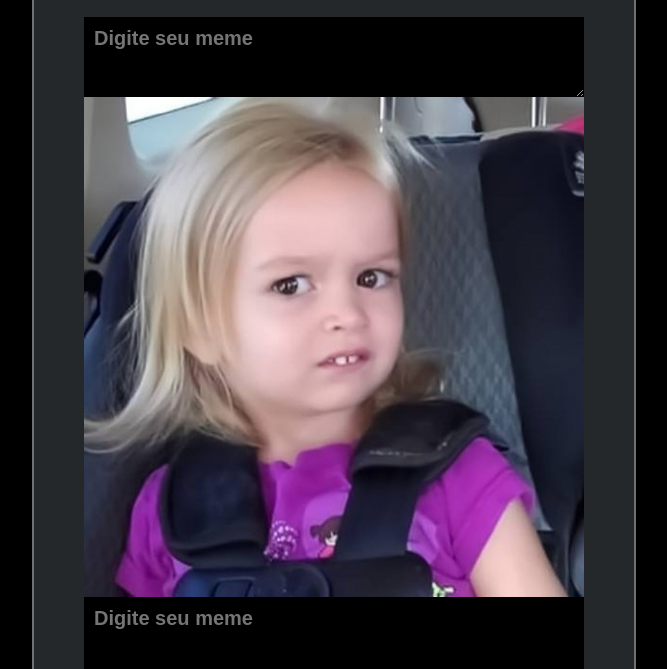
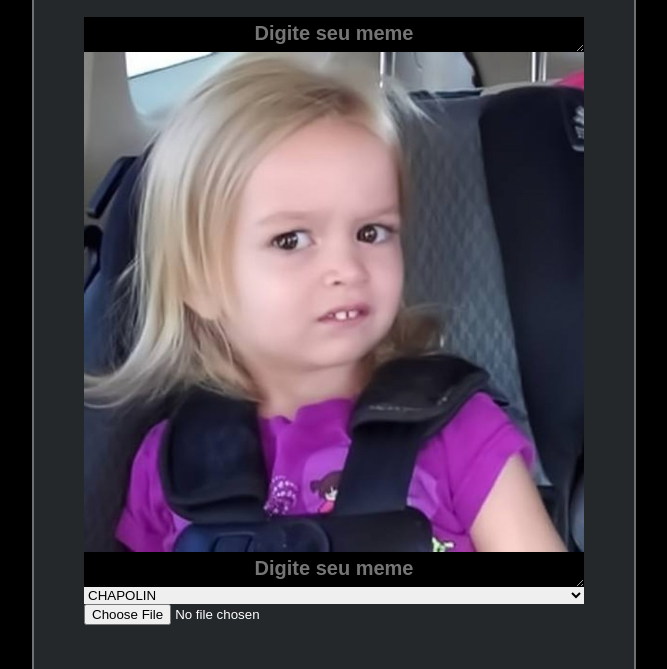
Before and after one commit to Evertonef/M-quina-de-Memes-com-Front-End, a plain HTML site: page index.html in a window 1280 px wide. Shown: the part 81-750 px from the top of the page, without its empty margins (306-973 px from the left). Drawn offline with Linux system fonts and the light colour scheme.

Commit message:
Atualização e Finalização do JavaScript

```diff
--- a/Styles/style.css
+++ b/Styles/style.css
@@ -59,10 +59,10 @@ body{
     width: 100%;
     resize:vertical;
     border: none;
-    padding: 10px;
-
+    padding: 5px;
+    text-align: center;
     overflow: hidden;
-    height: 80px;
+    height: 35px;
 
     outline: none;
 
--- a/index.html
+++ b/index.html
@@ -39,13 +39,13 @@
 
   <div class="container">
 
-    <div class="app" id="downlabled">
+    <div class="app">
 
       <div class="logo">
         <img src="pictures/logo (1).png" alt="">
       </div>
 
-      <div class="app-image">
+      <div class="app-image" id="downlabled">
 
           <textarea
             name=""
```
